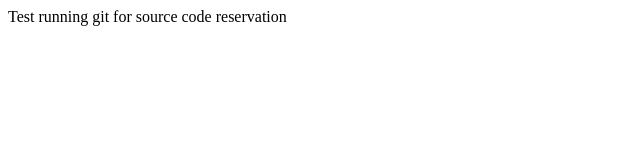
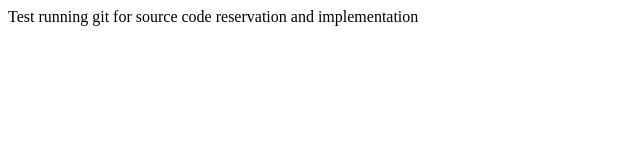
Before and after one commit to habitationTechnology/my-sample-app, a plain HTML site: page index.html in a window 1280 px wide. Shown: the whole page, without its empty margins (0-640 px from the left). Drawn offline with Linux system fonts and the light colour scheme.

Commit message:
changed app.js

```diff
--- a/app.js
+++ b/app.js
@@ -0,0 +1 @@
+console.log('hello world')
--- a/index.html
+++ b/index.html
@@ -6,6 +6,6 @@
     <title>My App</title>
 </head>
 <body>
-  Test running git for source code reservation
+  Test running git for source code reservation and implementation
 </body>
 </html>
```
